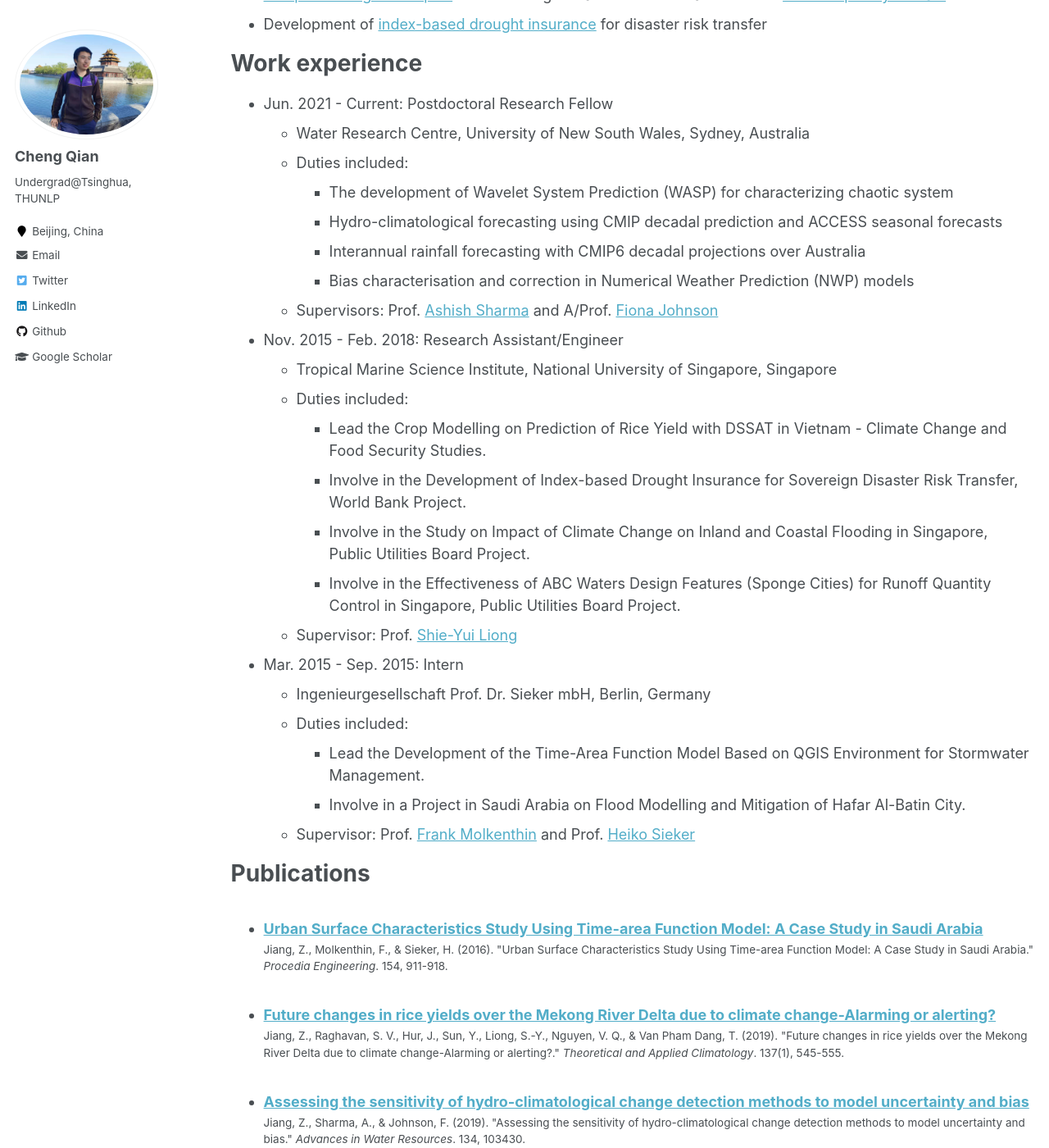
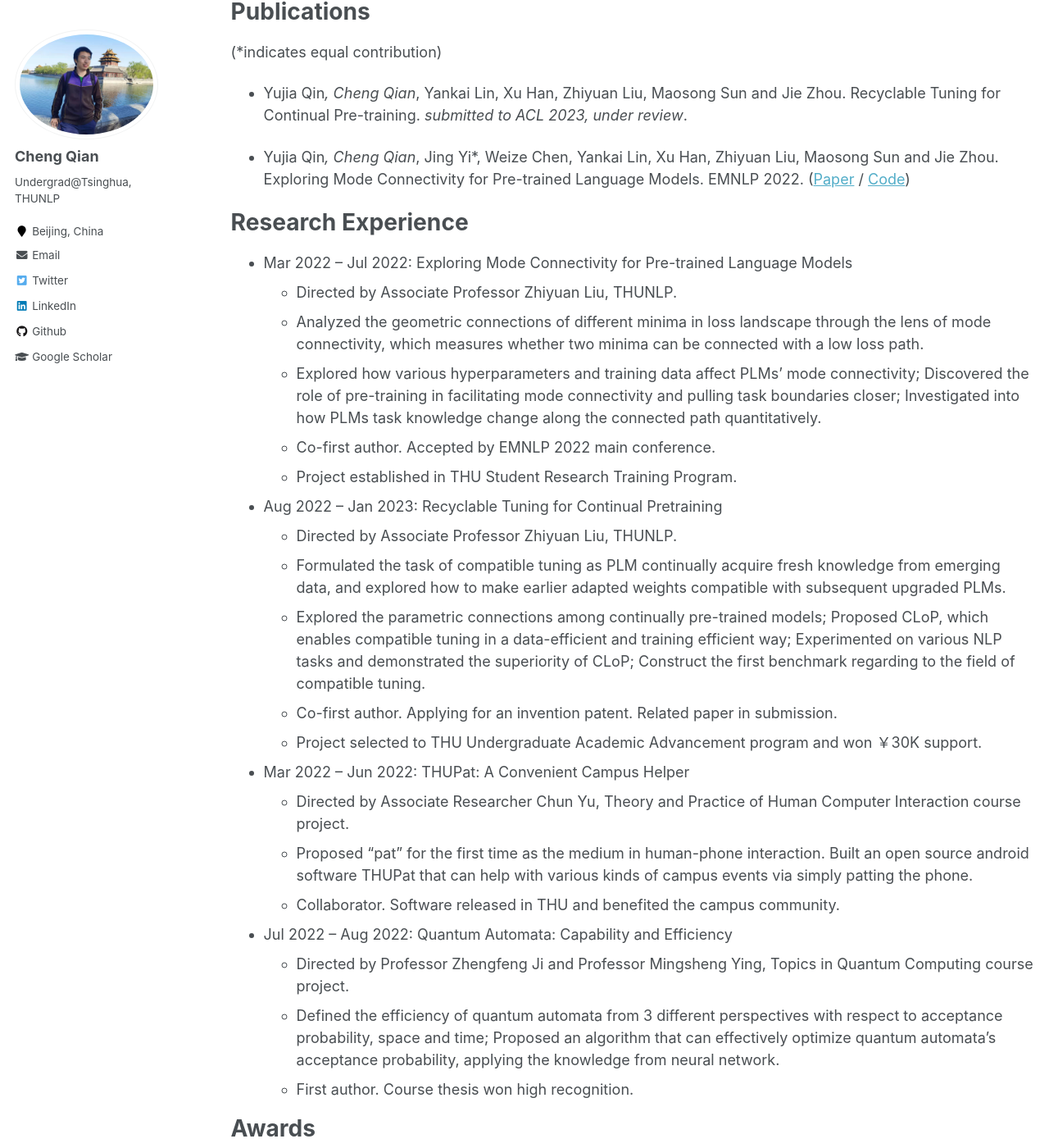
Before and after one commit to qiancheng0/qiancheng0.github.io, a Jekyll site: the page built from _pages/cv.md, in a window 1280 px wide and 1400 px high, scrolled down 733 px. Shown: the whole window at 82% size. Built offline with Jekyll 4.4.1, drawn with Linux system fonts in a browser that asks for light colours; some of the changed text lies outside the part shown.

Commit message:
Finish CV Page

```diff
--- a/_pages/cv.md
+++ b/_pages/cv.md
@@ -8,57 +8,63 @@
 
 {% include base_path %}
 
-Download [CV](http://zejiang-unsw.github.io/files/CV_ChengQian.pdf)
+Download [CV](http://qiancheng0.github.io/files/CV_ChengQian.pdf)
 ======
 
 Education
 ======
-* B.Eng. in Computer Science and , Hohai University, Nanjing, China, 2012
-* M.Sc. in Hydro-Informatics and Water Management, Partnership of five European Universities, 2015
-* Ph.D. in Water Resources Engineering, University of New South Wales, Sydney, Australia, 2021
+* B.Eng. in Computer Science and Technology, Tsinghua University, Beijing, China, 2020-2024 (expected)
+
+Academic
+======
+* GPA: 3.89 / 4.00.
+* Selected Courses of A & A+: Linear Algebra, Introduction to Complex Analysis, Foundation of Object-Oriented Programming, Software Engineering, Introduction to Artificial Intelligence, Artificial Neural Networks, Fundamentals of Computer Graphics, A General Introduction to Economics, Writing and Communication.
+* A member of THUNLP (THU Natural Language Processing Group), advised by Associate Professor Zhiyuan Liu.
 
 Research Interests
 ======
-* Hydro-climatological modelling and forecasting (e.g. Wavelet System Prediction)
-* Climate change impact on the water cycle (e.g. floods and droughts)
-* Hydrology/Hydraulics and water quality numerical modelling
-* HydroInformatics and water management
+* Natural language processing, pre-trained language models.
+* Data efficient tuning and training efficient tuning (tuning with limited resources).
+* Life long pre-training and continual learning in NLP.
+* interpretability of the language model, and its alignment to human instructions.
 
-Research Highlights
+Publications
 ======
-* Development of [spectral transformation](https://doi.org/10.1029/2019WR026962) and its [application](https://doi.org/10.1016/j.jhydrol.2021.126816) in hydro-climatology
-* An [open-source tool](https://cran.r-project.org/web/packages/WASP/index.html) for improved system modelling: [Wavelet System Prediction (WASP)](https://doi.org/10.1016/j.envsoft.2020.104907)
-* Quantification of future changes in drought and [agricultural production](https://doi.org/10.1007/s00704-018-2617-z) under global warming
-* [Postprocessing techniques](https://doi.org/10.1029/2021GL092953) for correcting climate model simulations in the [time-frequency domain](https://doi.org/10.1029/2022GL100550)
-* Development of [index-based drought insurance](https://doi.org/10.1108/AFR-02-2020-0020) for disaster risk transfer
+(*indicates equal contribution)
 
-Work experience
+* Yujia Qin*, Cheng Qian*, Yankai Lin, Xu Han, Zhiyuan Liu, Maosong Sun and Jie Zhou. Recyclable Tuning for Continual Pre-training. *submitted to ACL 2023, under review*.
+
+* Yujia Qin*, Cheng Qian*, Jing Yi*, Weize Chen, Yankai Lin, Xu Han, Zhiyuan Liu, Maosong Sun and Jie Zhou. Exploring Mode Connectivity for Pre-trained Language Models. EMNLP 2022. ([Paper](https://arxiv.org/pdf/2210.14102.pdf) / [Code](https://github.com/thunlp/Mode-Connectivity-PLM))
+
+
+
+Research Experience
 ======
-* Jun. 2021 - Current: Postdoctoral Research Fellow
-  * Water Research Centre, University of New South Wales, Sydney, Australia
-  * Duties included:
-	+ The development of Wavelet System Prediction (WASP) for characterizing chaotic system
-    + Hydro-climatological forecasting using CMIP decadal prediction and ACCESS seasonal forecasts
-    + Interannual rainfall forecasting with CMIP6 decadal projections over Australia
-    + Bias characterisation and correction in Numerical Weather Prediction (NWP) models
-  * Supervisors: Prof. [Ashish Sharma](https://scholar.google.com.au/citations?user=C_9ndbcAAAAJ&hl=en) and A/Prof. [Fiona Johnson](https://scholar.google.com.au/citations?user=PYu5v4YAAAAJ&hl=en)
+* Mar 2022 – Jul 2022: Exploring Mode Connectivity for Pre-trained Language Models
+  * Directed by Associate Professor Zhiyuan Liu, THUNLP.
+  * Analyzed the geometric connections of different minima in loss landscape through the lens of mode connectivity, which measures whether two minima can be connected with a low loss path.
+  * Explored how various hyperparameters and training data affect PLMs’ mode connectivity; Discovered the role of pre-training in facilitating mode connectivity and pulling task boundaries closer; Investigated into how PLMs task knowledge change along the connected path quantitatively.
+  * Co-first author. Accepted by EMNLP 2022 main conference.
+  * Project established in THU Student Research Training Program.
 
-* Nov. 2015 - Feb. 2018: Research Assistant/Engineer
-  * Tropical Marine Science Institute, National University of Singapore, Singapore
-  * Duties included:
-    + Lead the Crop Modelling on Prediction of Rice Yield with DSSAT in Vietnam - Climate Change and Food Security Studies.
-	+ Involve in the Development of Index-based Drought Insurance for Sovereign Disaster Risk Transfer, World Bank Project.
-	+ Involve in the Study on Impact of Climate Change on Inland and Coastal Flooding in Singapore, Public Utilities Board Project.
-	+ Involve in the Effectiveness of ABC Waters Design Features (Sponge Cities) for Runoff Quantity Control in Singapore, Public Utilities Board Project.
-  * Supervisor: Prof. [Shie-Yui Liong](https://scholar.google.com.au/citations?user=PvpaEVUAAAAJ&hl=en)
+* Aug 2022 – Jan 2023: Recyclable Tuning for Continual Pretraining
+  * Directed by Associate Professor Zhiyuan Liu, THUNLP.
+  * Formulated the task of compatible tuning as PLM continually acquire fresh knowledge from emerging data, and explored how to make earlier adapted weights compatible with subsequent upgraded PLMs.
+  * Explored the parametric connections among continually pre-trained models; Proposed CLoP, which enables compatible tuning in a data-efficient and training efficient way; Experimented on various NLP tasks and demonstrated the superiority of CLoP; Construct the first benchmark regarding to the field of compatible tuning.
+  * Co-first author. Applying for an invention patent. Related paper in submission.
+  * Project selected to THU Undergraduate Academic Advancement program and won ￥30K support.
 
-* Mar. 2015 - Sep. 2015: Intern
-  * Ingenieurgesellschaft Prof. Dr. Sieker mbH, Berlin, Germany
-  * Duties included:
-    + Lead the Development of the Time-Area Function Model Based on QGIS Environment for Stormwater Management.
-    + Involve in a Project in Saudi Arabia on Flood Modelling and Mitigation of Hafar Al-Batin City.
-  * Supervisor: Prof. [Frank Molkenthin](https://www.b-tu.de/fg-hydrologie/team/mitarbeiter/apl-prof-frank-molkenthin) and Prof. [Heiko Sieker](https://www.sieker.de/aktuelles/news/heiko-sieker-honorarprofessor-an-der-tu-berlin-143.html?no_cache=1)
+* Mar 2022 – Jun 2022: THUPat: A Convenient Campus Helper
+  * Directed by Associate Researcher Chun Yu, Theory and Practice of Human Computer Interaction course project.
+  * Proposed “pat” for the first time as the medium in human-phone interaction. Built an open source android software THUPat that can help with various kinds of campus events via simply patting the phone.
+  * Collaborator. Software released in THU and benefited the campus community.
 
+* Jul 2022 – Aug 2022: Quantum Automata: Capability and Efficiency
+  * Directed by Professor Zhengfeng Ji and Professor Mingsheng Ying, Topics in Quantum Computing course project.
+  * Defined the efficiency of quantum automata from 3 different perspectives with respect to acceptance probability, space and time; Proposed an algorithm that can effectively optimize quantum automata’s acceptance probability, applying the knowledge from neural network.
+  * First author. Course thesis won high recognition.
+
+<!--
 Publications
 ======
   <ul>{% for post in site.publications %}
@@ -76,34 +82,29 @@
   <ul>{% for post in site.teaching %}
     {% include archive-single-cv.html %}
   {% endfor %}</ul>
+-->
+
+Awards
+======
+* December-9th Scholarship, highest scholarship in Dept. of CST, 2 out of 180. (2021)
+* Volunteering & Social Survey Excellence Scholarship, Dept. of CST, 2 out of 180. (2022)
+* Awards of Excellent Student Cadre, Tsinghua University. (2021)
+* Second Prize in National Undergraduate Physics Competition, Beijing Physics Society. (2021)
+* Third Prize in THU Challenge Cup Academic Competition, Tsinghua University. (2022)
 
 Languages
 ======
-Mandarin(Native), English(Fluent), German(Basic), French(Basic)
+Mandarin(Native), English(Fluent)
+* TOEFL  113/120 (Reading 30, Listening 30, Speaking 24, Writing 29).
+* GRE  Verbal Reasoning 162/170, Quantitative Reasoning 170/170, Analytical Writing 4/6.
 
 Skills & Expertise
 ======
-* Statistical hydrology and water resource engineering.
+* Highly self-motivated researcher.
 * Strong interpersonal skills with a good sense of teamwork.
-* Programming Skills: R, C/C++, and Python in both Unix and Windows systems.
-* Rich experience in modeling and GIS, using MIKE, SWMM, DSSAT, and QGIS.
+* Programming Skills: Python, C/C++.
+* Rich experience in state-of-the-art deep learning techniques.
 
 Service and leadership
 ======
-* Contribute to First Order Draft of IPCC 6th Assessment Report (FOD-WGII-AR6) as a group reviewer
-* Contribute to Second Order Draft of IPCC 6th Assessment Report (SOD-WGI-AR6) as a group reviewer
-* Topic Coordinator for a [Special Issue of Frontiers in Marine Science](https://www.frontiersin.org/research-topics/46827/toxicological-endpoints-and-bioavailability-of-emerging-contaminants-and-their-impacts-on-marine-nut)
-* Reviewer Editor:
-  + Frontiers in Water (Sections: Water and Climate; Water and Hydrocomplexity)
-* Reviewer for Scholarly Journals:
-  + Journal of Hydrology
-  + Frontiers in Water
-  + International Journal of River Basin Management
-  + Water; Sustainability; International Journal of Environmental Research and Public Health
-
-Membership
-======
-* American Geosciences Union (AGU)
-* Asia Oceania Geosciences Society (AOGS)
-* International Commission of Statistical Hydrology (ICSH-IAHS)
-* Modeling and Simulation Society of Australia and New Zealand (MSSANZ)
+* Serve as COLING 2022 reviewer.
```
Also changed, not shown: README.md (+1 -0 lines), _pages/about.md (+1 -2 lines).
